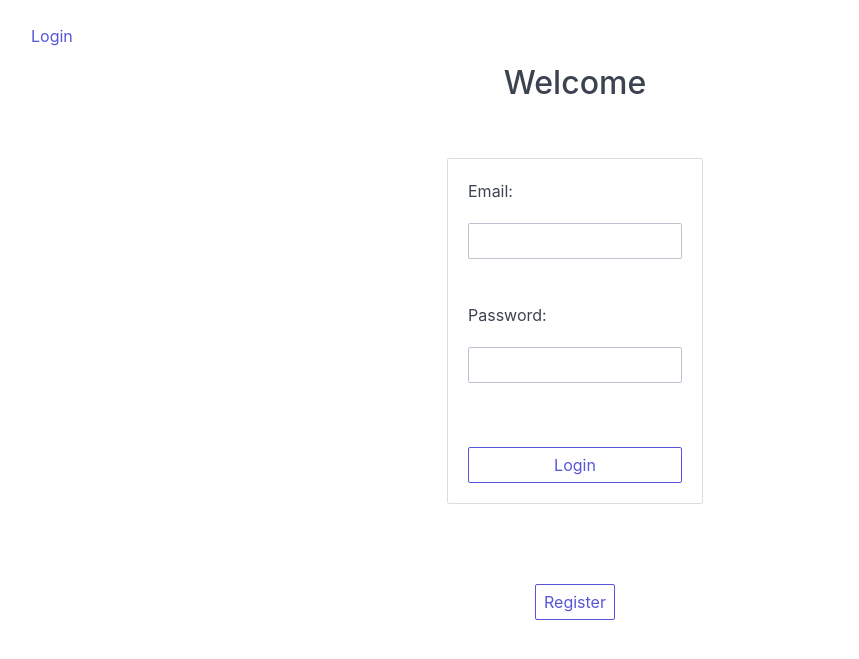
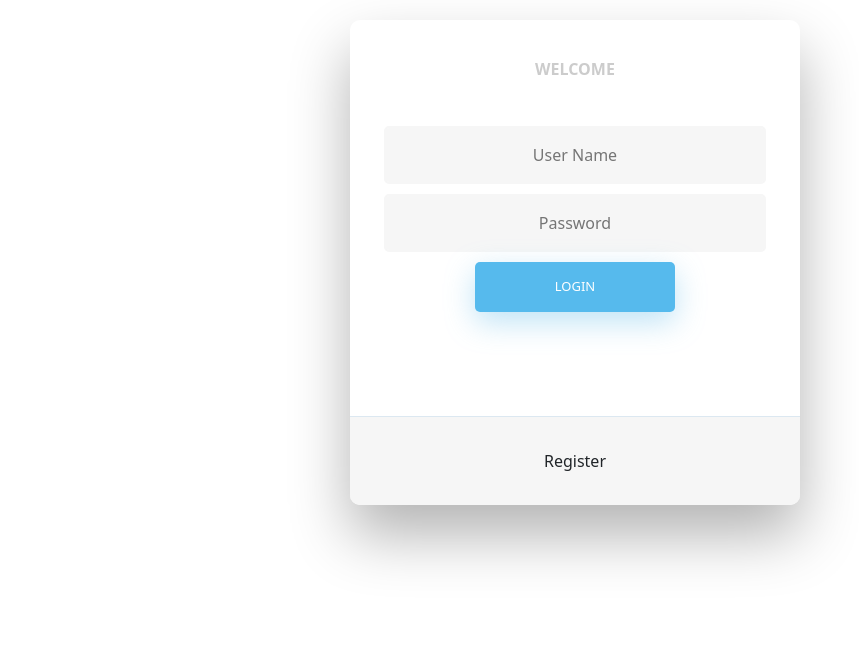
Before and after one commit to J4C9/coding-test-nhr, a PHP site: page /welcome.php in a window 1280 px wide. Shown: the top 659 px of the page, without its empty margins (65-924 px from the left). Run offline with PHP 8.4, Linux system fonts and the light colour scheme; some libraries are stand-ins or nearby versions.

Commit message:
Moved css file into css folder, created file upload, uploads are entered into database to allow delete. Cleaned up and added bootstrap.

```diff
--- /dev/null
+++ b/css/main.css
@@ -0,0 +1,277 @@
+
+.navi {
+    ul {
+        display: inline-flex;
+        gap: 2rem;
+    }
+    ul > li > a {
+        text-decoration: none;
+    }
+}
+
+.register-form {
+    width: 50vw;
+    margin-left: auto;
+    margin-right: auto;
+}
+
+select {
+    margin-bottom: 1rem;
+}
+
+form {
+    margin-top: 2rem;
+    margin-bottom: 4rem;
+}
+
+body {
+    display: flex;
+    flex-direction: column;
+    justify-content: center;
+    align-items: center;
+}
+
+a {
+    color: #92badd;
+    display:inline-block;
+    text-decoration: none;
+    font-weight: 400;
+}
+
+h2 {
+    text-align: center;
+    font-size: 16px;
+    font-weight: 600;
+    text-transform: uppercase;
+    display:inline-block;
+    margin: 40px 8px 10px 8px;
+    color: #cccccc;
+}
+
+.wrapper {
+    display: flex;
+    align-items: center;
+    flex-direction: column;
+    justify-content: center;
+    width: 100%;
+    min-height: 100%;
+    padding: 20px;
+}
+
+#formContent {
+    -webkit-border-radius: 10px 10px 10px 10px;
+    border-radius: 10px 10px 10px 10px;
+    background: #fff;
+    padding: 30px;
+    width: 90%;
+    max-width: 450px;
+    position: relative;
+    padding: 0px;
+    -webkit-box-shadow: 0 30px 60px 0 rgba(0,0,0,0.3);
+    box-shadow: 0 30px 60px 0 rgba(0,0,0,0.3);
+    text-align: center;
+}
+
+#formFooter {
+    background-color: #f6f6f6;
+    border-top: 1px solid #dce8f1;
+    padding: 25px;
+    text-align: center;
+    -webkit-border-radius: 0 0 10px 10px;
+    border-radius: 0 0 10px 10px;
+}
+
+
+
+/* TABS */
+
+h2.inactive {
+    color: #cccccc;
+}
+
+h2.active {
+    color: #0d0d0d;
+    border-bottom: 2px solid #5fbae9;
+}
+
+/* FORM TYPOGRAPHY*/
+
+button.login, input[type=submit], input[type=reset]  {
+    background-color: #56baed;
+    border: none;
+    color: white;
+    padding: 15px 80px;
+    text-align: center;
+    text-decoration: none;
+    display: inline-block;
+    text-transform: uppercase;
+    font-size: 13px;
+    -webkit-box-shadow: 0 10px 30px 0 rgba(95,186,233,0.4);
+    box-shadow: 0 10px 30px 0 rgba(95,186,233,0.4);
+    -webkit-border-radius: 5px 5px 5px 5px;
+    border-radius: 5px 5px 5px 5px;
+    margin: 5px 20px 40px 20px;
+    -webkit-transition: all 0.3s ease-in-out;
+    -moz-transition: all 0.3s ease-in-out;
+    -ms-transition: all 0.3s ease-in-out;
+    -o-transition: all 0.3s ease-in-out;
+    transition: all 0.3s ease-in-out;
+}
+
+button.login:hover, input[type=submit]:hover, input[type=reset]:hover  {
+    background-color: #39ace7;
+}
+
+button.login:active, input[type=submit]:active, input[type=reset]:active  {
+    -moz-transform: scale(0.95);
+    -webkit-transform: scale(0.95);
+    -o-transform: scale(0.95);
+    -ms-transform: scale(0.95);
+    transform: scale(0.95);
+}
+
+input.main-input {
+    background-color: #f6f6f6;
+    border: none;
+    color: #0d0d0d;
+    padding: 15px 32px;
+    text-align: center;
+    text-decoration: none;
+    display: inline-block;
+    font-size: 16px;
+    margin: 5px;
+    width: 85%;
+    border: 2px solid #f6f6f6;
+    -webkit-transition: all 0.5s ease-in-out;
+    -moz-transition: all 0.5s ease-in-out;
+    -ms-transition: all 0.5s ease-in-out;
+    -o-transition: all 0.5s ease-in-out;
+    transition: all 0.5s ease-in-out;
+    -webkit-border-radius: 5px 5px 5px 5px;
+    border-radius: 5px 5px 5px 5px;
+}
+
+input.main-input:focus {
+    background-color: #fff;
+    border-bottom: 2px solid #5fbae9;
+}
+
+input.main-input:placeholder {
+    color: #cccccc;
+}
+
+/* ANIMATIONS */
+
+/* Simple CSS3 Fade-in-down Animation */
+.fadeInDown {
+    -webkit-animation-name: fadeInDown;
+    animation-name: fadeInDown;
+    -webkit-animation-duration: 1s;
+    animation-duration: 1s;
+    -webkit-animation-fill-mode: both;
+    animation-fill-mode: both;
+}
+
+@-webkit-keyframes fadeInDown {
+    0% {
+        opacity: 0;
+        -webkit-transform: translate3d(0, -100%, 0);
+        transform: translate3d(0, -100%, 0);
+    }
+    100% {
+        opacity: 1;
+        -webkit-transform: none;
+        transform: none;
+    }
+}
+
+@keyframes fadeInDown {
+    0% {
+        opacity: 0;
+        -webkit-transform: translate3d(0, -100%, 0);
+        transform: translate3d(0, -100%, 0);
+    }
+    100% {
+        opacity: 1;
+        -webkit-transform: none;
+        transform: none;
+    }
+}
+
+/* Simple CSS3 Fade-in Animation */
+@-webkit-keyframes fadeIn { from { opacity:0; } to { opacity:1; } }
+@-moz-keyframes fadeIn { from { opacity:0; } to { opacity:1; } }
+@keyframes fadeIn { from { opacity:0; } to { opacity:1; } }
+
+.fadeIn {
+    opacity:0;
+    -webkit-animation:fadeIn ease-in 1;
+    -moz-animation:fadeIn ease-in 1;
+    animation:fadeIn ease-in 1;
+
+    -webkit-animation-fill-mode:forwards;
+    -moz-animation-fill-mode:forwards;
+    animation-fill-mode:forwards;
+
+    -webkit-animation-duration:1s;
+    -moz-animation-duration:1s;
+    animation-duration:1s;
+}
+
+.fadeIn.first {
+    -webkit-animation-delay: 0.4s;
+    -moz-animation-delay: 0.4s;
+    animation-delay: 0.4s;
+}
+
+.fadeIn.second {
+    -webkit-animation-delay: 0.6s;
+    -moz-animation-delay: 0.6s;
+    animation-delay: 0.6s;
+}
+
+.fadeIn.third {
+    -webkit-animation-delay: 0.8s;
+    -moz-animation-delay: 0.8s;
+    animation-delay: 0.8s;
+}
+
+.fadeIn.fourth {
+    -webkit-animation-delay: 1s;
+    -moz-animation-delay: 1s;
+    animation-delay: 1s;
+}
+
+.fadeIn.fifth {
+    -webkit-animation-delay: 1.2s;
+    -moz-animation-delay: 1.2s;
+    animation-delay: 1.2s;
+}
+
+/* Simple CSS3 Fade-in Animation */
+.underlineHover:after {
+    display: block;
+    left: 0;
+    bottom: -10px;
+    width: 0;
+    height: 2px;
+    background-color: #56baed;
+    content: "";
+    transition: width 0.2s;
+}
+
+.underlineHover:hover {
+    color: #0d0d0d;
+}
+
+.underlineHover:hover:after{
+    width: 100%;
+}
+
+*:focus {
+    outline: none;
+}
+
+#icon {
+    width:60%;
+}
--- a/header.php
+++ b/header.php
@@ -4,21 +4,10 @@
 <head>
     <meta charset="UTF-8">
     <meta name="viewport" content="width=device-width, initial-scale=1.0">
-    <link rel="stylesheet" href="https://unpkg.com/spectre.css/dist/spectre.min.css">
-    <link rel="stylesheet" href="https://unpkg.com/spectre.css/dist/spectre-exp.min.css">
-    <link rel="stylesheet" href="https://unpkg.com/spectre.css/dist/spectre-icons.min.css">
-    <link rel="stylesheet" href="styles/main.css">
+    <link rel="stylesheet" href="css/bootstrap.css">
+    <link rel="stylesheet" href="css/bootstrap-grid.css">
+    <link rel="stylesheet" href="css/main.css">
+    <script src="js/bootstrap.js"></script>
+    <script src="js/bootstrap-bundle.js"></script>
     <title><?php echo $title; ?></title>
 </head>
-<nav class="navi" style="display: flex; width: 100%;">
-    <ul style="list-style-type: none;">
-        <li>
-            <a href="welcome.php">Login</a>
-        </li>
-        <?php if (!empty($_SESSION['user_id'])) : ?>
-            <li>
-                <a href="index.php">Dashboard</a>
-            </li>
-        <?php endif; ?>
-    </ul>
-</nav>
--- a/register.php
+++ b/register.php
@@ -11,7 +11,7 @@ if($_SERVER["REQUEST_METHOD"] == "POST") {
         $surname = (isset($_POST['surname']))? $_POST['surname']:null,
         $email = (isset($_POST['email']))? $_POST['email']:null,
         $password = (isset($_POST['password']))? $_POST['password']:null,
-        $passwordvalidaion = (isset($_POST['passwordvalidaion'])? $_POST['passwordvalidaion']:null)
+        $passwordvalidaion = (isset($_POST['passwordvalidation'])? $_POST['passwordvalidation']:null)
     ];
 
     if(empty($first_name)) {
@@ -29,7 +29,7 @@ if($_SERVER["REQUEST_METHOD"] == "POST") {
     if(empty($password) || strlen($password) < 6) {
         $errors['password'] = "No password entered or is too short.";
     } elseif ($password != $passwordvalidaion) {
-        $errors['confirmpassword'] = "Password do not match.";
+        $errors['confirm_password'] = "Password do not match.";
     }
 
     foreach($errors as $error) {
--- a/welcome.php
+++ b/welcome.php
@@ -3,15 +3,24 @@ $title = "Login";
 include 'header.php';
 ?>
 <body>
-<h2>Welcome</h2>
-<form action="login.php" method="post" class="card login-card">
+<div class="wrapper fadeInDown">
+    <div id="formContent">
+        <div class="fadeIn first">
+            <h2>Welcome</h2>
+        </div>
 
-    Email:
-    <input type="text" name="email" id="" class="form-input"><br>
-    Password:
-    <input type="password" name="password" id="" class="form-input"><br>
-    <button class="btn" type="submit">Login</button>
-</form>
-<a class="btn-register" href="register_page.php"><button class="btn">Register</button></a>
+        <form action="login.php" method="post">
+            <input type="text" name="email" id="email" class="fadeIn second main-input" placeholder="User Name">
+            <input type="password" name="password" id="password" class="fadeIn third main-input" placeholder="Password">
+            <button class="btn login fadeIn fourth" type="submit">Login</button>
+        </form>
+
+        <!-- Register -->
+        <div id="formFooter">
+            <a class="btn-register fadeIn fifth" href="register_page.php"><button class="btn">Register</button></a>
+        </div>
+
+    </div>
+</div>
 </body>
 </html>
```
Also changed, not shown: delete_file.php (added, +22 -0 lines), index.php (+84 -4 lines), register_page.php (+31 -16 lines), upload.php (added, +54 -0 lines).
